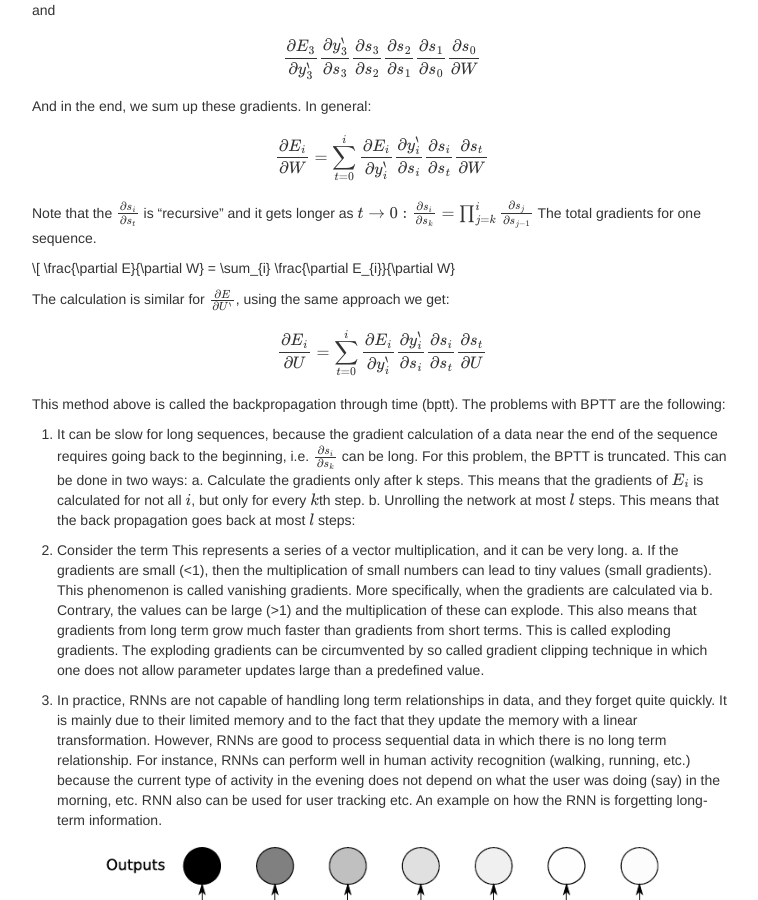
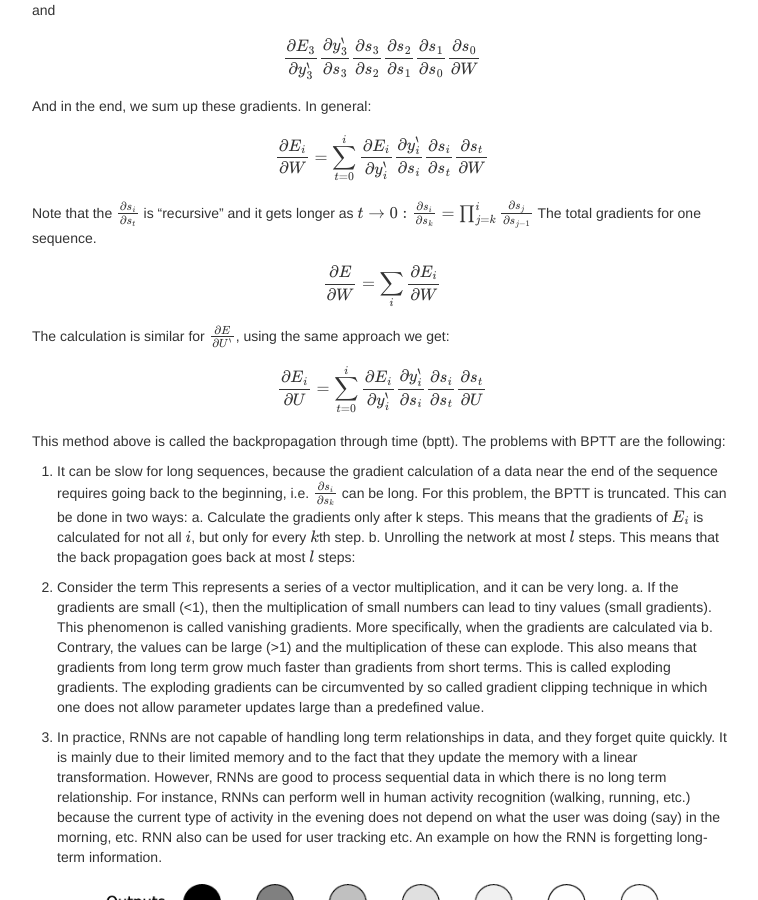
Before and after one commit to kfattila/kfattila.github.io, a Jekyll site: the page built from pages/RNN.md, in a window 1280 px wide and 900 px high, scrolled down 2545 px. Shown: the whole window, without its empty margins (258-1016 px from the left). Built offline with Jekyll 4.4.1, drawn with Linux system fonts in a browser that asks for light colours; formulas are drawn with MathJax 3; comment, search, counter and statistics services are not loaded.

Commit message:
lectures

```diff
--- a/pages/RNN.md
+++ b/pages/RNN.md
@@ -51,7 +51,7 @@ In general:
 Note that the \\(\frac{\partial s_{i}}{\partial s_{t}}\\) is "recursive" and it gets longer as \\(t \rightarrow 0: \frac{\partial s_{i}}{\partial s_{k}} = \prod_{j=k}^{i}\frac{\partial s_{j}}{\partial s_{j-1}}\\)
 The total gradients for one sequence.
 
-\\[ \frac{\partial E}{\partial W} = \sum_{i} \frac{\partial E_{i}}{\partial W}
+\\[ \frac{\partial E}{\partial W} = \sum_{i} \frac{\partial E_{i}}{\partial W} \\]
 
 The calculation is similar for \\(\frac{\partial E}{\partial U^{'}}\\), using the same approach we get:
 
```
